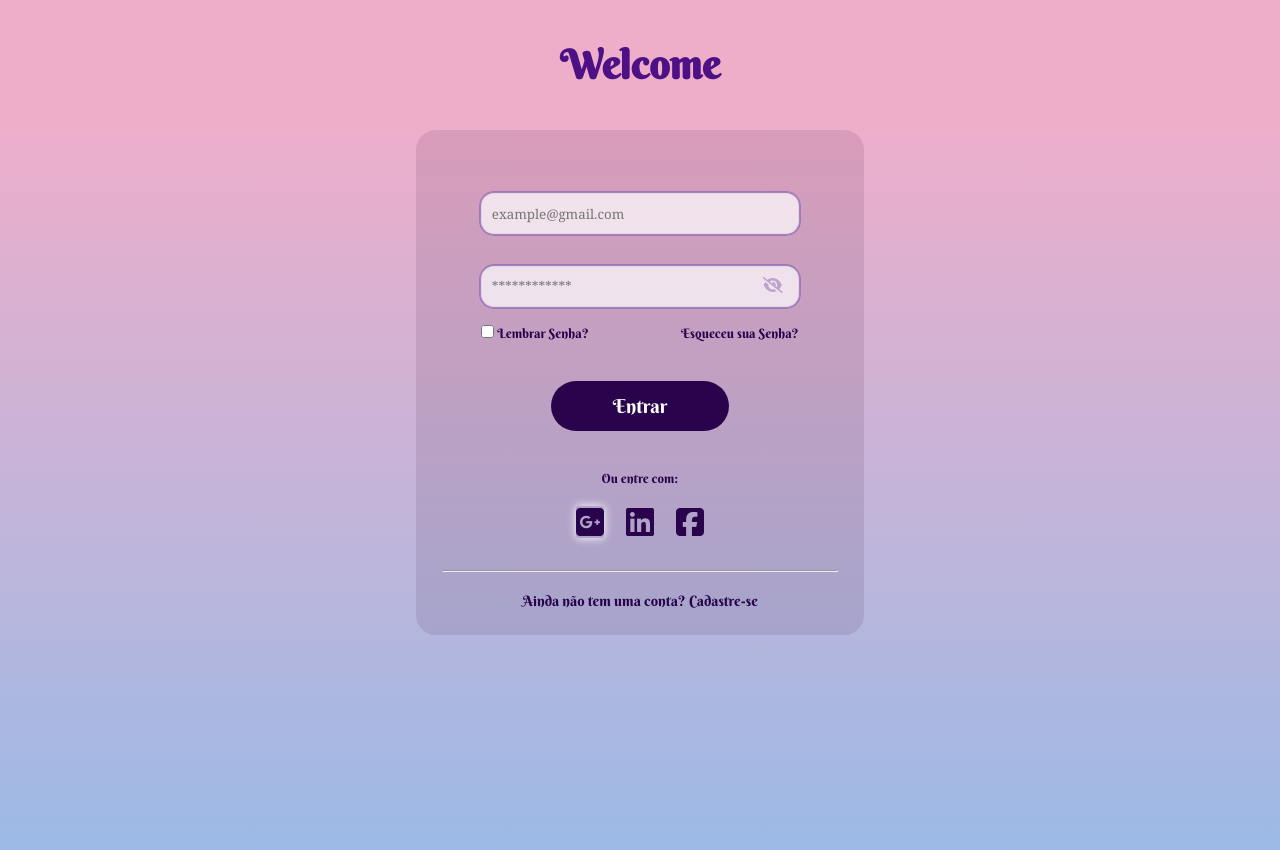
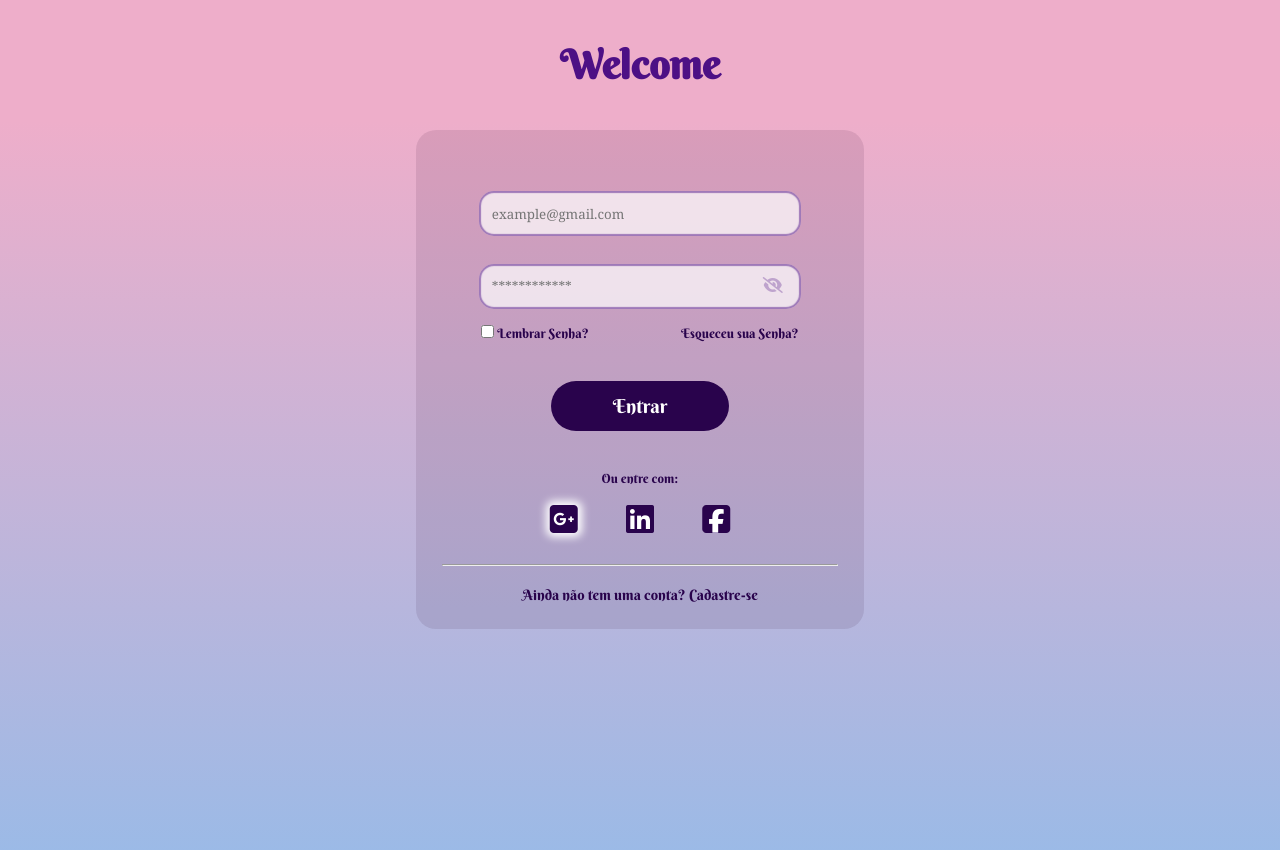
Before and after one commit to LorraineFG/PaginadeLogin, a plain HTML site: page index.html in a window 1280 px wide. In both pictures the pointer is over the icon 590 px from the left and 522 px from the top of the page. Drawn offline with Linux system fonts and the light colour scheme; a web font is replaced by a local one.

Commit message:
Ultima modificação

```diff
--- a/CSS/index.css
+++ b/CSS/index.css
@@ -111,6 +111,7 @@
         align-items: center;
     }
 
+
     main form .input_login-senha #olhoaberto {
         display: none;
     }
@@ -168,7 +169,7 @@
 
     main form .links_login-redes-sociais aside{
         margin-top: 5%;
-        width: 8em;
+        width: 45%;
 
         display: flex;
         align-items: center;
@@ -176,24 +177,34 @@
     }
 
     main form .links_login-redes-sociais aside i {
+
         font-size: 2em;
+        background-color: #fff;
+        padding: 13px;
+        height: 10px;
+        width: 10px;
+
         transition: 0.3s ease-in-out;
+
         display: flex;
         align-items: center;
         justify-content: center;
     }
 
     main form .links_login-redes-sociais .google:hover{
-        box-shadow: 0.1px 0.1px 10px 0.1px rgb(255, 255, 255);
-        border-radius: 3px;
+        box-shadow: 0.1px 0.1px 9px 5px rgb(255, 255, 255);
+        border-radius: 10%
+
     }
 
     main form .links_login-redes-sociais .linkedin:hover{
-        box-shadow: 0.1px 1px 5px 1px rgb(255, 255, 255);
+        box-shadow: 0.1px 0.1px 9px 5px  rgb(255, 255, 255);
+        border-radius: 10%
     }
 
     main form .links_login-redes-sociais .facebook:hover{
-        box-shadow: 0.1px 1px 5px 1px rgb(255, 255, 255);
+        box-shadow: 0.1px 0.1px 9px 5px  rgb(255, 255, 255);
+        border-radius: 10%
     }
 
     main form footer{
```
